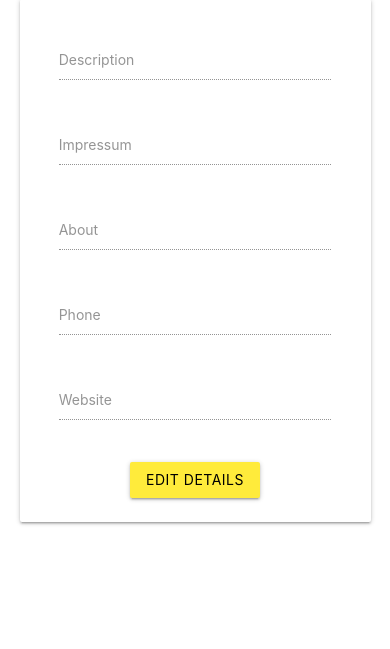
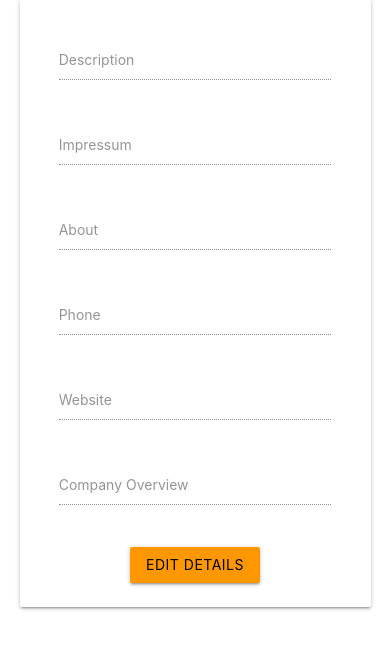
Before and after one commit to shreyanshs7/FbAuthPageManager, a Django app: page /editpage in a window 390 px wide. Shown: the part 116-765 px from the top of the page. Run offline with Django 3.2, Linux system fonts and the light colour scheme; data that the repository does not hold is empty; some libraries are stand-ins or nearby versions.

```diff
--- a/FbAuth/views.py
+++ b/FbAuth/views.py
@@ -51,6 +51,7 @@ def updatePage(request):
     pageData['about'] = request.POST.get('about', "")
     pageData['phone'] = request.POST.get('phone', "")
     pageData['website'] = request.POST.get("website", "")
+    pageData['company_overview'] = request.POST.get("company_overview", "")
     print(pageData)
     response = requests.post(("%s/%s")%(FB_BASE_API, page_id), data=pageData)
     print(response.json())
--- a/templates/pagedetails.html
+++ b/templates/pagedetails.html
@@ -48,14 +48,14 @@
                         <label for="website">Website</label>
                     </div>
                 </div>
-                <!-- <div class="row">
+                <div class="row">
                     <div class="input-field container">
-                        <input id="street" type="text" class="validate" value="{{ page_details.location.street }}">
-                        <label for="street">Street</label>
+                        <input id="company_overview" type="text" class="validate" value="{{ page_details.company_overview }}">
+                        <label for="company_overview">Company Overview</label>
                     </div>
-                </div> -->
-                <button type="submit" class="btn yellow black-text" id="edit">EDIT DETAILS</button>
-                <button type="submit" class="btn yellow black-text" id="save">SAVE DETAILS</button>
+                </div>
+                <button type="submit" class="btn orange black-text" id="edit">EDIT DETAILS</button>
+                <button type="submit" class="btn green white-text" id="save">SAVE DETAILS</button>
             </div>
         </div>
     </div>
@@ -104,7 +104,7 @@
             document.getElementById("about").disabled = true;
             document.getElementById("phone").disabled = true;
             document.getElementById("website").disabled = true;
-            // document.getElementById("street").disabled = true;
+            document.getElementById("company_overview").disabled = true;
             $("#save").hide();
         });
         $("#edit").click(function (e) {
@@ -116,7 +116,7 @@
             document.getElementById("about").disabled = false;
             document.getElementById("phone").disabled = false;
             document.getElementById("website").disabled = false;
-            // document.getElementById("street").disabled = false;
+            document.getElementById("company_overview").disabled = false;
 		});
 
         function checkNull(parameter, Name){
@@ -128,6 +128,14 @@
             }
         }
 
+        function phoneNumberValidate(number){
+            if(number.length == 10){
+                return true;
+            } else {
+                return false;
+            }
+        }
+
         $("#save").click(function(e){
             e.preventDefault();
             var description = $("#description").val();
@@ -135,15 +143,16 @@
             var about = $("#about").val();
             var phone = $("#phone").val();
             var website = $("#website").val();
-            // var street = $("#street").val();
+            var company_overview = $("#company_overview").val();
 
             var descriptionCheck = checkNull(description, "Description");
             var impressumCheck = checkNull(impressum, "Impressum");
             var aboutCheck = checkNull(about, "About");
             var phoneCheck = checkNull(phone, "Phone");
             var websiteCheck = checkNull(website, "Website");
-            // var streetCheck = checkNull(street, "Street")
-            if(descriptionCheck && impressumCheck && aboutCheck && phoneCheck && websiteCheck){
+            var company_overviewCheck = checkNull(company_overview, "Company Overview")
+            var phoneValidate = phoneNumberValidate(phone);
+            if(descriptionCheck && impressumCheck && aboutCheck && phoneCheck && websiteCheck && company_overviewCheck && phoneNumberValidate){
                 $.ajax({
                     type : "POST",
                     url : '/update',
@@ -155,7 +164,7 @@
                         about : about,
                         phone : phone,
                         website : website,
-                        // street : street
+                        company_overview : company_overview
                     },
                     success : function(data) {
                         if(data.success){
```
